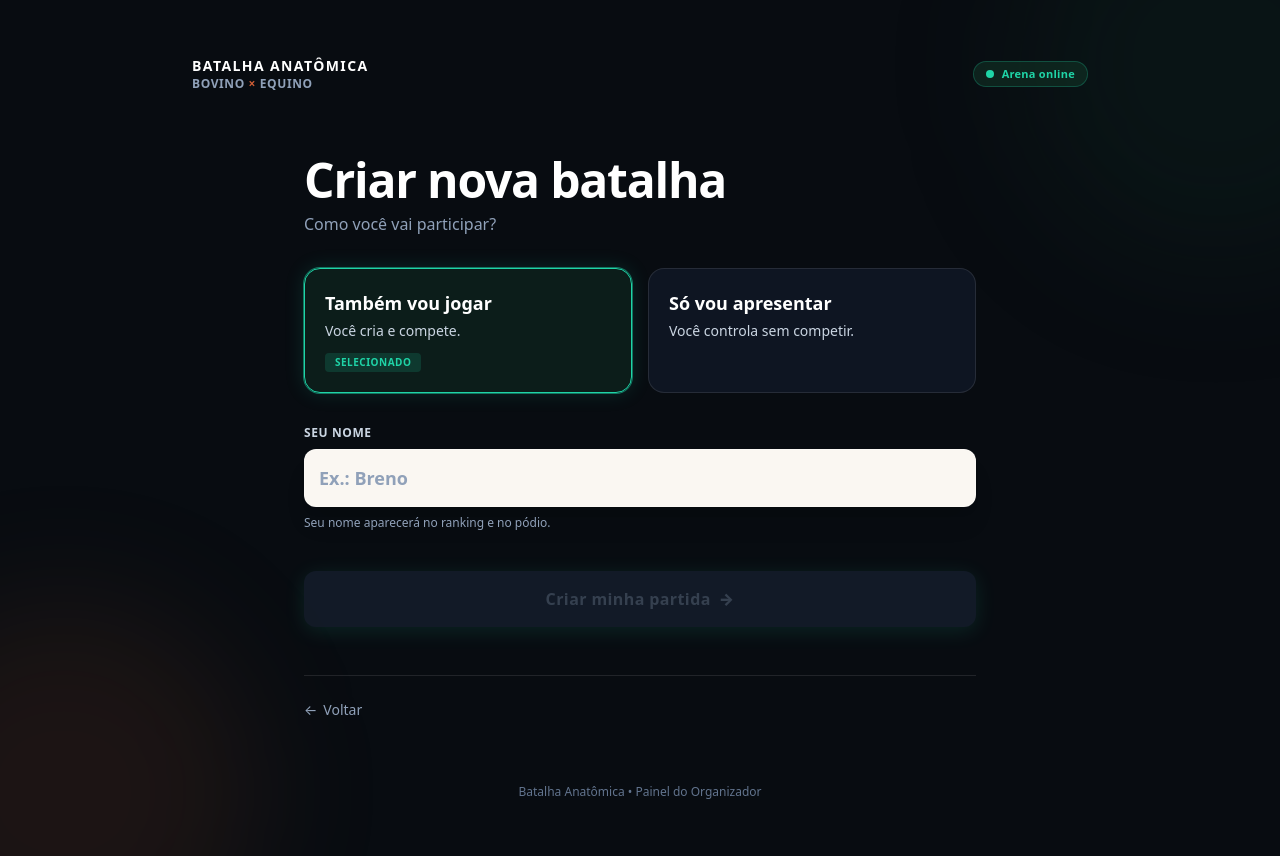
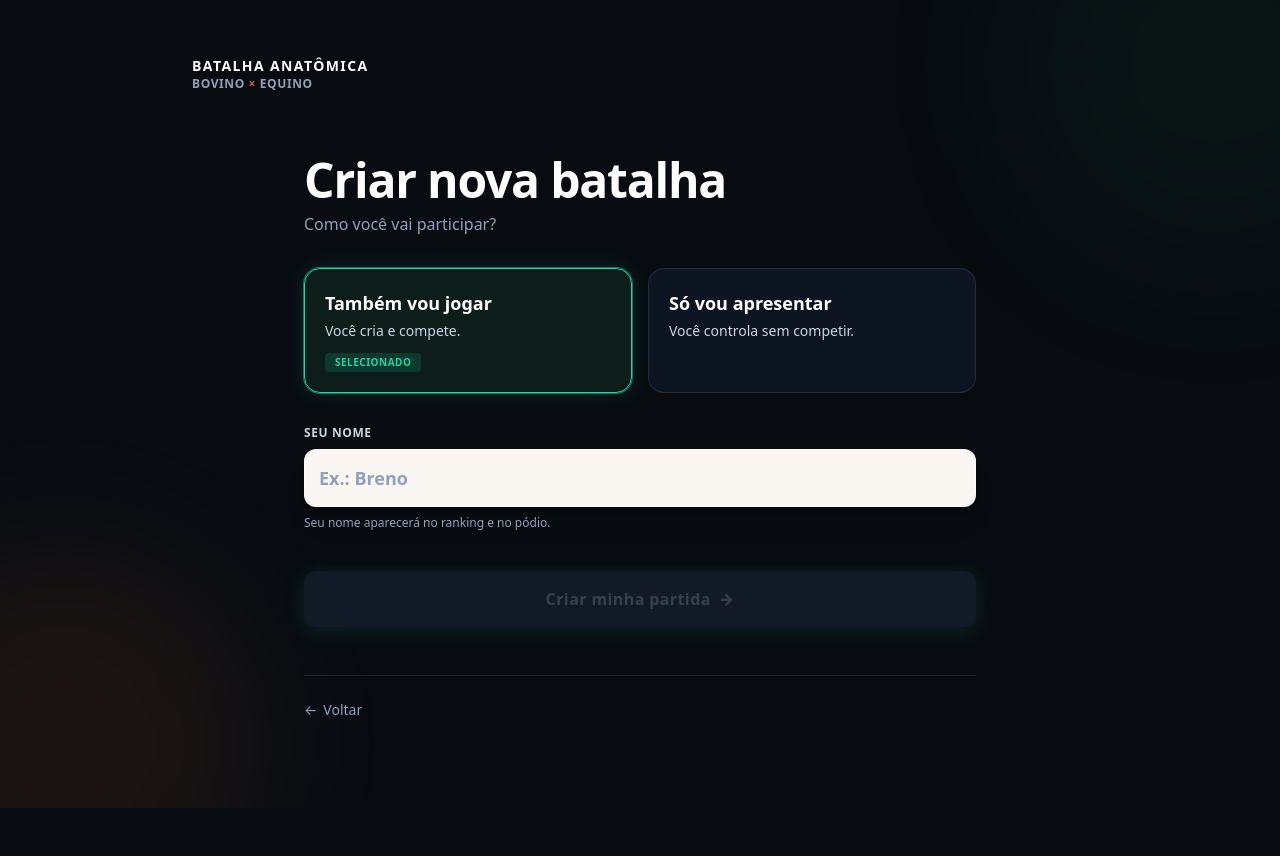
Before and after one commit to IBrenoS/game_anatomia, a React (Vite) app in the folder apps/web/: page /host in a window 1280 px wide. After the commit the page ends 808 px from the top, so only its background shows below. Built offline with nearby package versions, Linux system fonts and the light colour scheme.

Commit message:
feat: desabilitar exibição de status da arena no cabeçalho

```diff
--- a/apps/web/src/components/host/HostLobby.tsx
+++ b/apps/web/src/components/host/HostLobby.tsx
@@ -90,17 +90,12 @@ export const HostLobby: React.FC<HostLobbyProps> = ({ players, presences, pin })
   return (
     <div className="w-full max-w-5xl mx-auto flex-1 flex flex-col justify-between select-none animate-[fadeInScale_0.3s_ease-out]">
       {/* Brand Header */}
-      <BrandHeader />
+      <BrandHeader showArenaStatus={false} />
 
       {/* Main Lobby View (Tela 5) */}
       <main className="w-full my-auto py-6 sm:py-8 space-y-8">
         {/* Title Area */}
         <div className="space-y-2 text-left">
-          <div className="inline-flex items-center gap-2 px-3 py-1 rounded-full bg-[#123829]/60 border border-[#1FD4A7]/30 text-[#1FD4A7] text-xs font-bold uppercase tracking-wider">
-            <span className="w-1.5 h-1.5 rounded-full bg-[#1FD4A7] animate-pulse" aria-hidden="true" />
-            <span>SALA CRIADA</span>
-          </div>
-
           <h1 className="text-3xl sm:text-4xl md:text-5xl font-black tracking-tight text-white">
             Sala criada
           </h1>
--- a/apps/web/src/pages/HostEntryPage.tsx
+++ b/apps/web/src/pages/HostEntryPage.tsx
@@ -84,7 +84,7 @@ export const HostEntryPage: React.FC = () => {
 
       <div className="w-full max-w-4xl mx-auto flex-1 flex flex-col justify-between z-10">
         {/* Brand Header */}
-        <BrandHeader />
+        <BrandHeader showArenaStatus={false} />
 
         {/* Main Creation Flow (Tela 4) */}
         <main className="w-full max-w-2xl mx-auto my-auto py-8 sm:py-12 animate-[fadeInScale_0.3s_ease-out]">
@@ -242,10 +242,6 @@ export const HostEntryPage: React.FC = () => {
           </div>
         </main>
 
-        {/* Footer info */}
-        <footer className="w-full py-4 text-center text-xs text-slate-500">
-          <span>Batalha Anatômica • Painel do Organizador</span>
-        </footer>
       </div>
     </div>
   );
```
